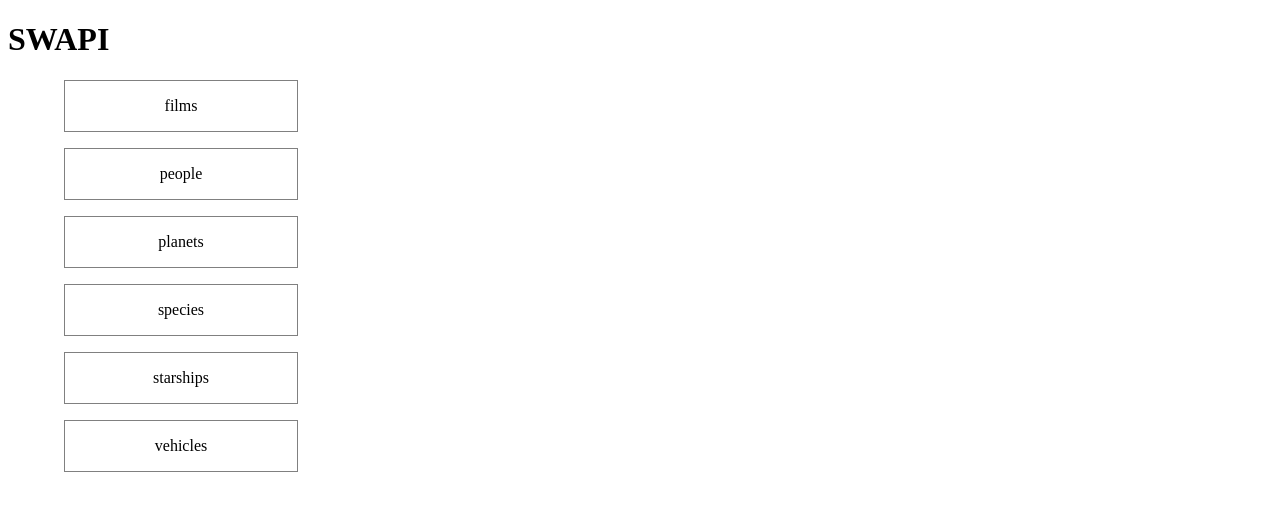
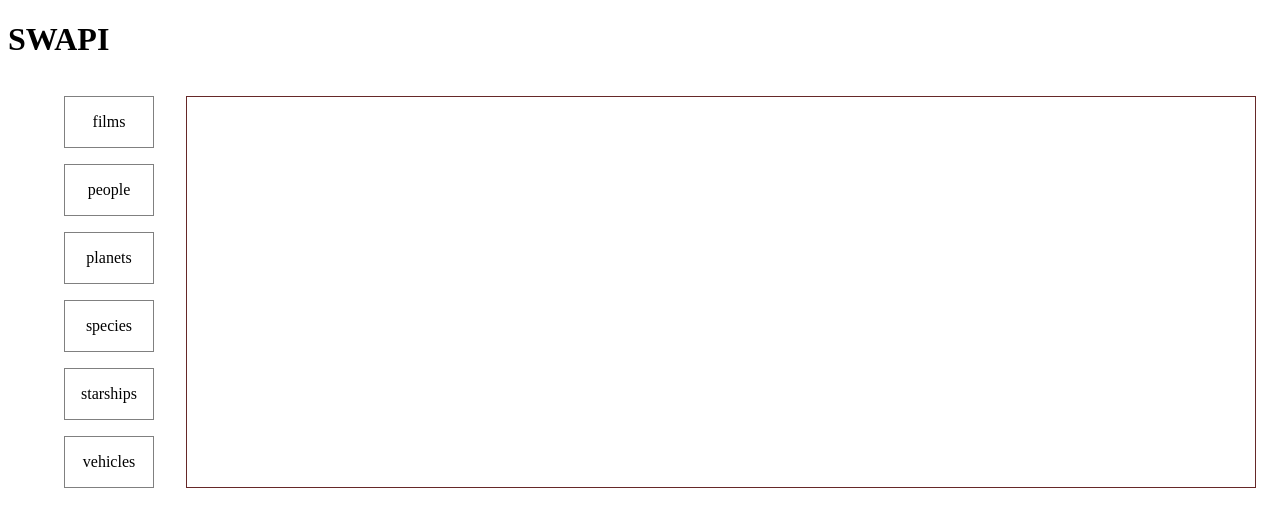
Before and after one commit to AlenJakob/Star-wars, a website built with Parcel: page index.html in a window 1280 px wide. Built offline with nearby package versions, Linux system fonts and the light colour scheme; no server answers.

Commit message:
view dom

```diff
--- a/app.js
+++ b/app.js
@@ -1,6 +1,6 @@
 import axios from "axios";
 import "regenerator-runtime/runtime";
-const END_POINT = "https://swapi.dev/api/starships/";
+const starships = "https://swapi.dev/api/planets/";
 const people = "https://swapi.dev/api/people/";
 const api = "https://swapi.dev/api/";
 
@@ -12,7 +12,7 @@
 const getList = async (url) => {
   try {
     const { data } = await axios.get(url);
-    console.log(data)
+    console.log(data.results);
     // console.log(  data.results ? true : false);
 
     return data.results;
@@ -29,5 +29,5 @@
 };
 
 // renderContent(END_POINT);
-renderContent(api);
-renderContent(people);
+// renderContent(api);
+renderContent(starships);
--- a/buttons.js
+++ b/buttons.js
@@ -1,21 +1,23 @@
 console.log("from btns");
 
-const btnsList = document.querySelector("#buttons");
+const btnsList = document.querySelector(".buttons");
 const btns = ["films", "people", "planets", "species", "starships", "vehicles"];
 
 function insetActionButtons(buttons) {
-  console.log(buttons);
-  const buttonsList = buttons.forEach((category) => {
+  const domElements = document.createElement("ul");
+  for (let category of buttons) {
     const li = document.createElement("li");
     li.className = "button";
     li.setAttribute("data-id", category);
     li.innerText = category;
-    btnsList.appendChild(li);
     // There will be run method that will display the right category
     li.addEventListener("click", () =>
       console.log(`display right category, you clicked ${category} `)
     );
-  });
+    domElements.append(li)
+  }
+//   console.log("btn list", domElements);
+  btnsList.appendChild(domElements);
 }
 
 insetActionButtons(btns);
--- a/index.html
+++ b/index.html
@@ -1,11 +1,10 @@
 <!DOCTYPE html>
 <html lang="en">
-
   <head>
-    <meta charset="UTF-8">
-    <meta http-equiv="X-UA-Compatible" content="IE=edge">
-    <meta name="viewport" content="width=device-width, initial-scale=1.0">
-    <link rel="stylesheet" href="style.css">
+    <meta charset="UTF-8" />
+    <meta http-equiv="X-UA-Compatible" content="IE=edge" />
+    <meta name="viewport" content="width=device-width, initial-scale=1.0" />
+    <link rel="stylesheet" href="style.css" />
     <title>Star Wars App</title>
   </head>
 
@@ -14,9 +13,11 @@
       <h1>SWAPI</h1>
     </div>
     <div id="app"></div>
-    <ul id="buttons"></ul>
+    <div class="box">
+      <div class="buttons"></div>
+      <div class="view"></div>
+    </div>
     <script src="app.js"></script>
     <script src="buttons.js"></script>
   </body>
-
 </html>
--- a/style.css
+++ b/style.css
@@ -15,3 +15,13 @@
 li {
   list-style: none;
 }
+.box {
+  display: flex;
+}
+
+.view {
+  padding: 1rem;
+  margin: 1rem;
+  flex: 1;
+  border: 1px solid rgb(102, 40, 40);
+}
```
Lines whose indentation alone changed are shown as unchanged.
